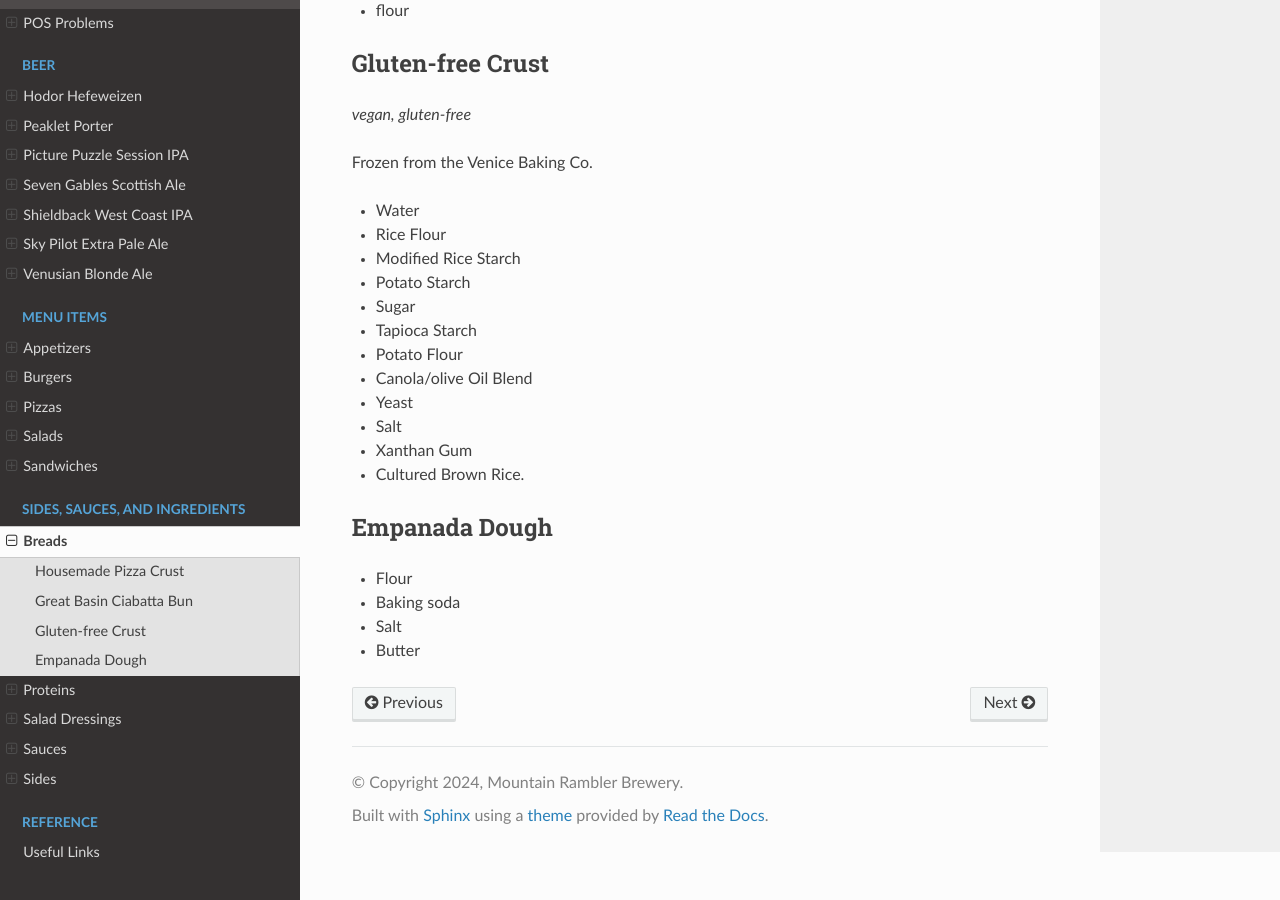
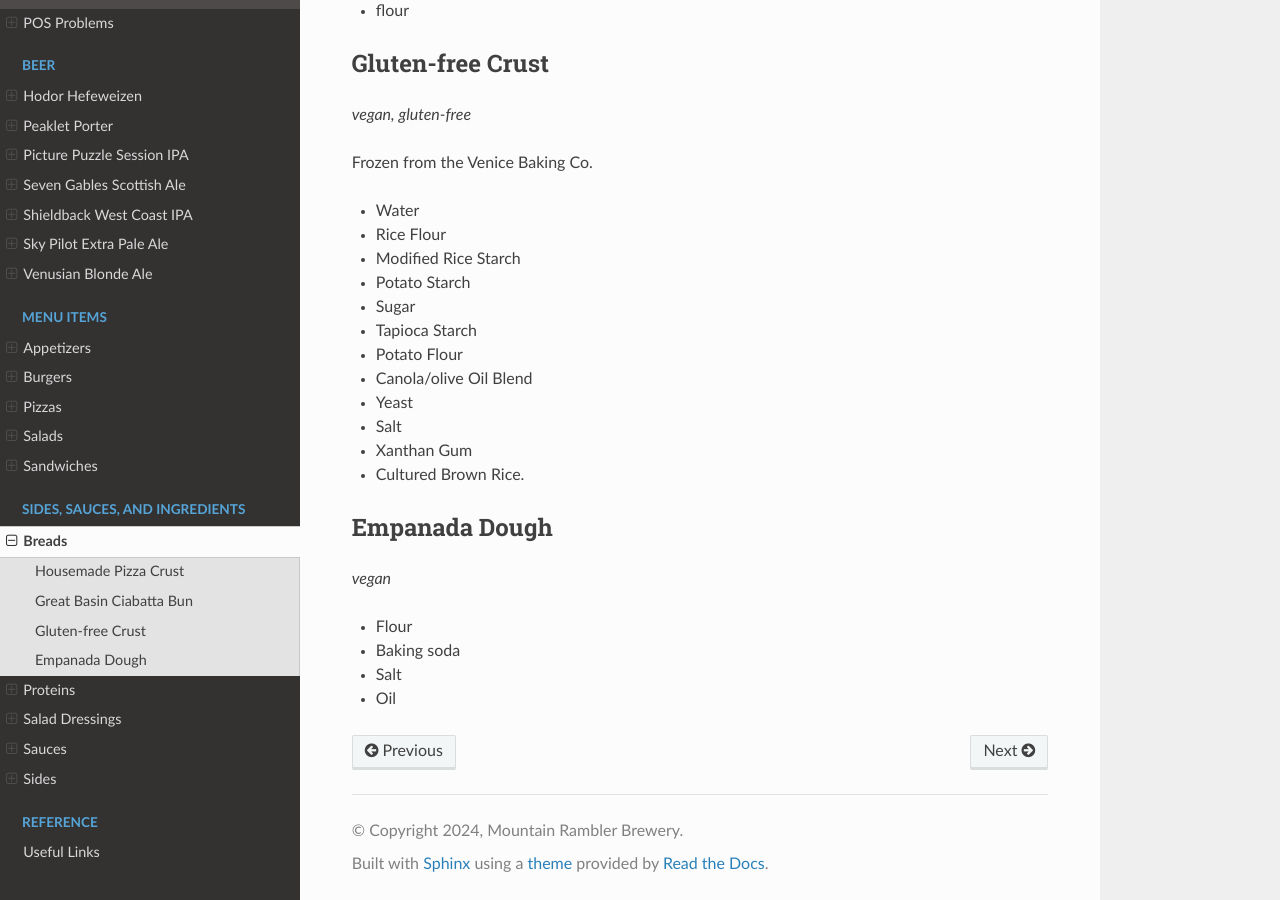
Before and after one commit to zhenry9/mrb-docs, a Sphinx documentation site: the page built from docs/source/menu/food/ingredients/breads.rst, in a window 1280 px wide and 900 px high, scrolled down 513 px. Built offline with Sphinx 7.4.7 and the Read the Docs theme 2.0.0, drawn with Linux system fonts in a browser that asks for light colours.

Commit message:
fix recipe

```diff
--- a/docs/source/menu/food/ingredients/breads.rst
+++ b/docs/source/menu/food/ingredients/breads.rst
@@ -38,7 +38,9 @@ Frozen from the Venice Baking Co.
 
 Empanada Dough
 --------------
+*vegan*
+
 - Flour
 - Baking soda
 - Salt
-- Butter
+- Oil
```
